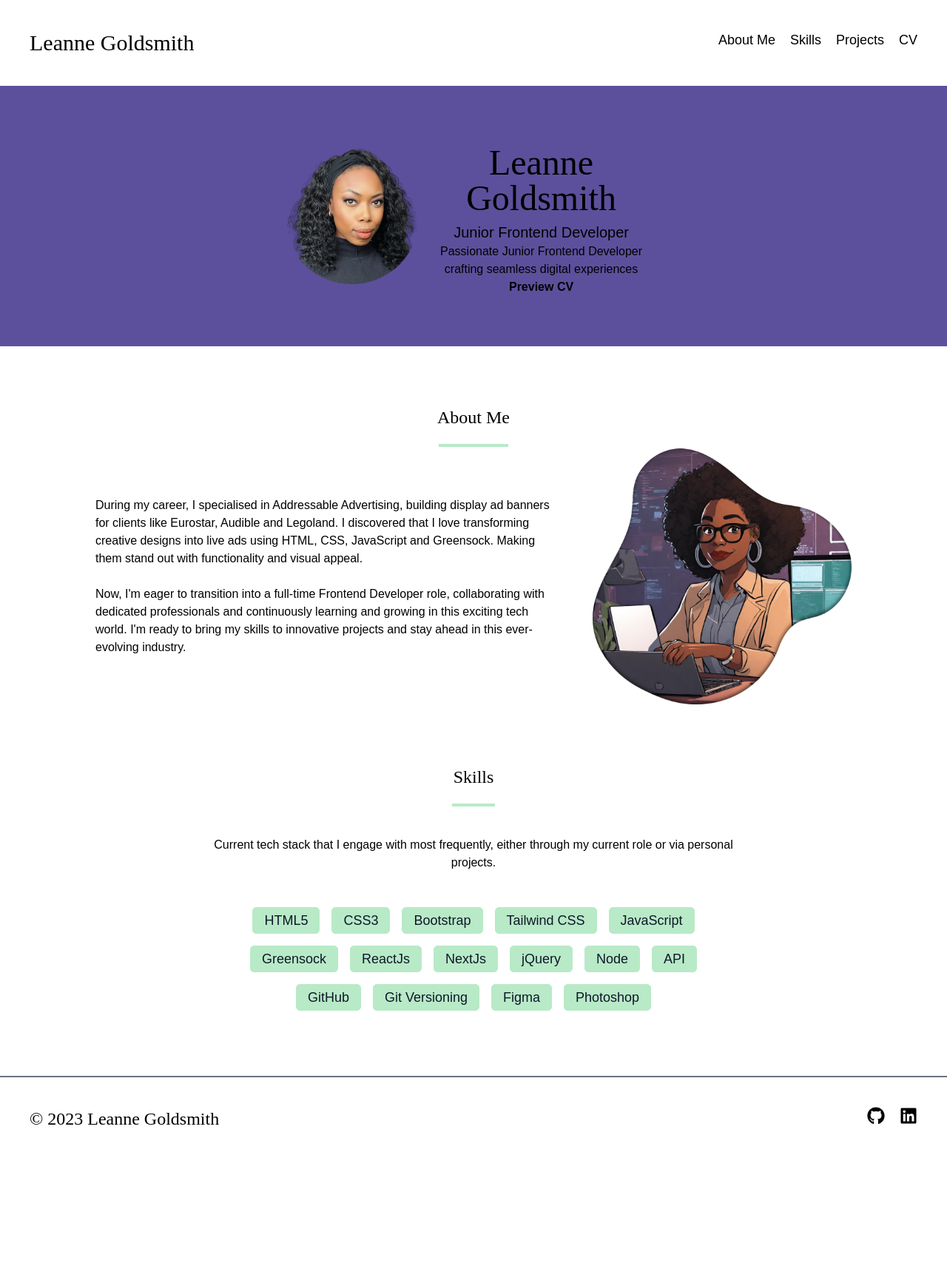
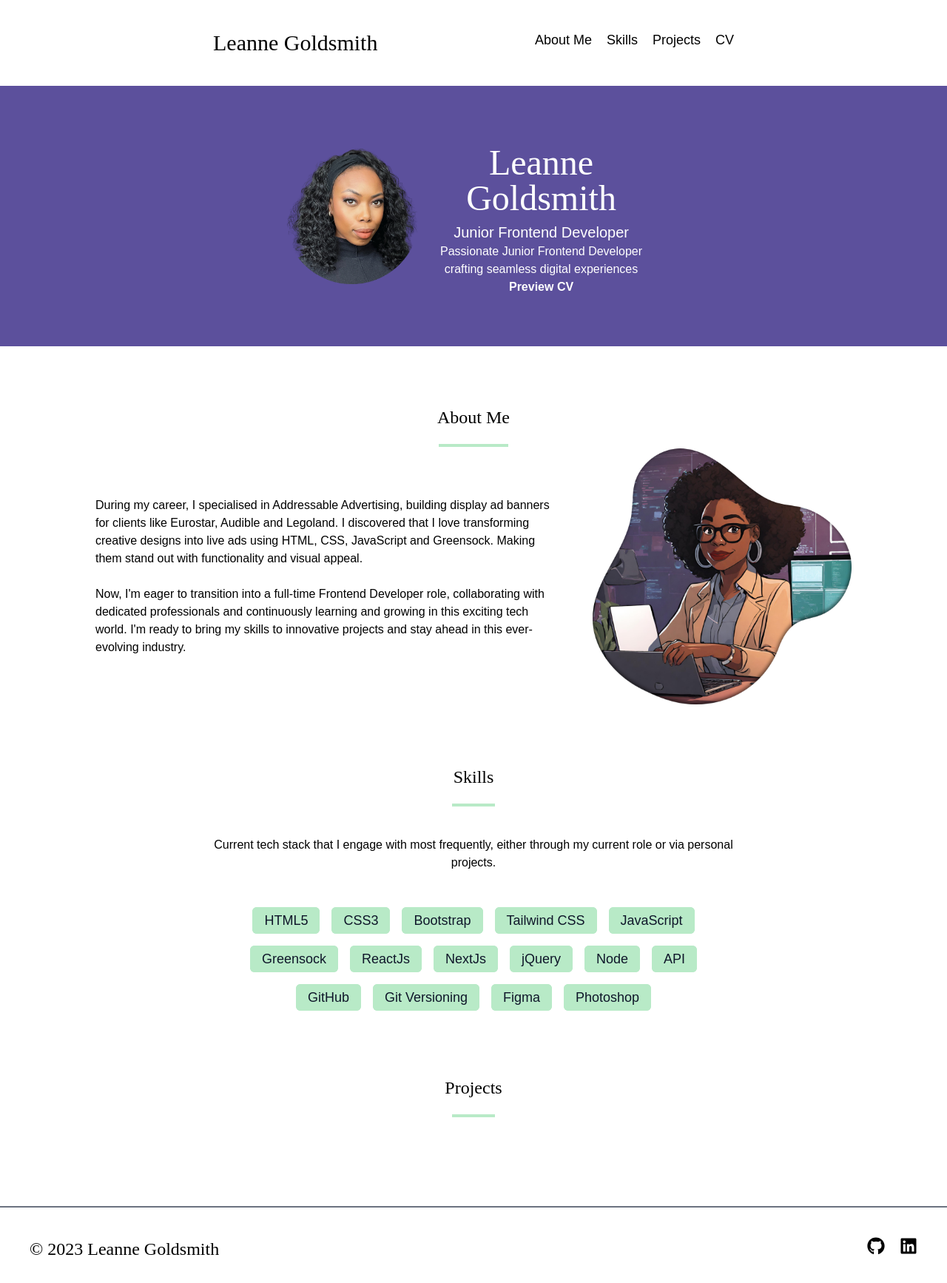
Before and after one commit to LeanneCodes/portfolio-frontend, a Next.js app: page / in a window 1280 px wide. Shown: the top 1734 px of the page at 74% size. Before the commit the page ends 1568 px from the top, so only its background shows below. Built offline with nearby package versions, Linux system fonts and the light colour scheme.

Commit message:
start projects section

```diff
--- a/app/page.js
+++ b/app/page.js
@@ -2,6 +2,7 @@
 import Hero from "@/components/Hero"
 import About from "@/components/About"
 import Skills from "@/components/Skills"
+import Projects from "@/components/Projects"
 
 export default function Home() {
   return (
@@ -9,6 +10,7 @@ export default function Home() {
       <Hero />
       <About />
       <Skills />
+      <Projects />
     </main>
   )
 }
--- a/components/Hero.jsx
+++ b/components/Hero.jsx
@@ -4,7 +4,7 @@ import Link from 'next/link'
 
 const Hero = () => {
   return (
-    <div className='flex flex-col md:flex-row justify-around items-center py-20 px-96 bg-purple font-body'>
+    <div className='flex flex-col md:flex-row justify-around items-center py-20 px-96 bg-purple text-white font-body'>
         <div>
             <Image
                 src="/portfolio-photo.png"
--- a/components/Navbar.jsx
+++ b/components/Navbar.jsx
@@ -3,7 +3,7 @@ import Link from 'next/link'
 
 const Navbar = () => {
   return (
-    <nav className='flex flex-col md:flex-row justify-between p-10 font-body'>
+    <nav className='flex flex-col md:flex-row justify-between py-10 px-72 font-body'>
         <div>
             <a href="#home" className='font-heading text-3xl'>Leanne Goldsmith</a>
         </div>
--- /dev/null
+++ b/components/Projects.jsx
@@ -0,0 +1,12 @@
+import React from 'react'
+
+const Projects = () => {
+  return (
+    <div id='projects' className='font-body pb-20 px-72 text-center'>
+        <h3 className='font-heading text-center text-2xl mb-5'>Projects</h3>
+        <hr className='w-1/12 border-mint border-2 mx-auto mb-10' />
+    </div>
+  )
+}
+
+export default Projects
```
